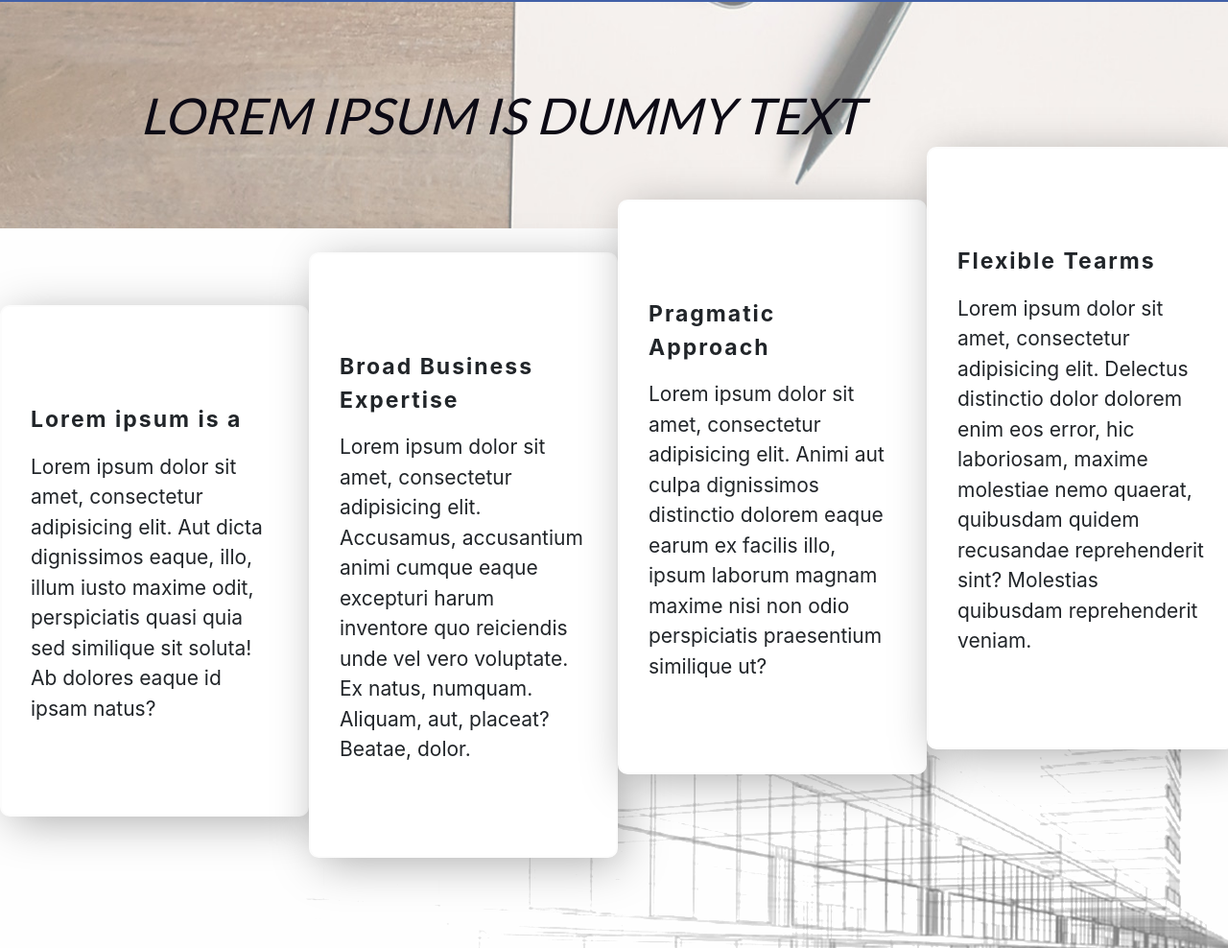
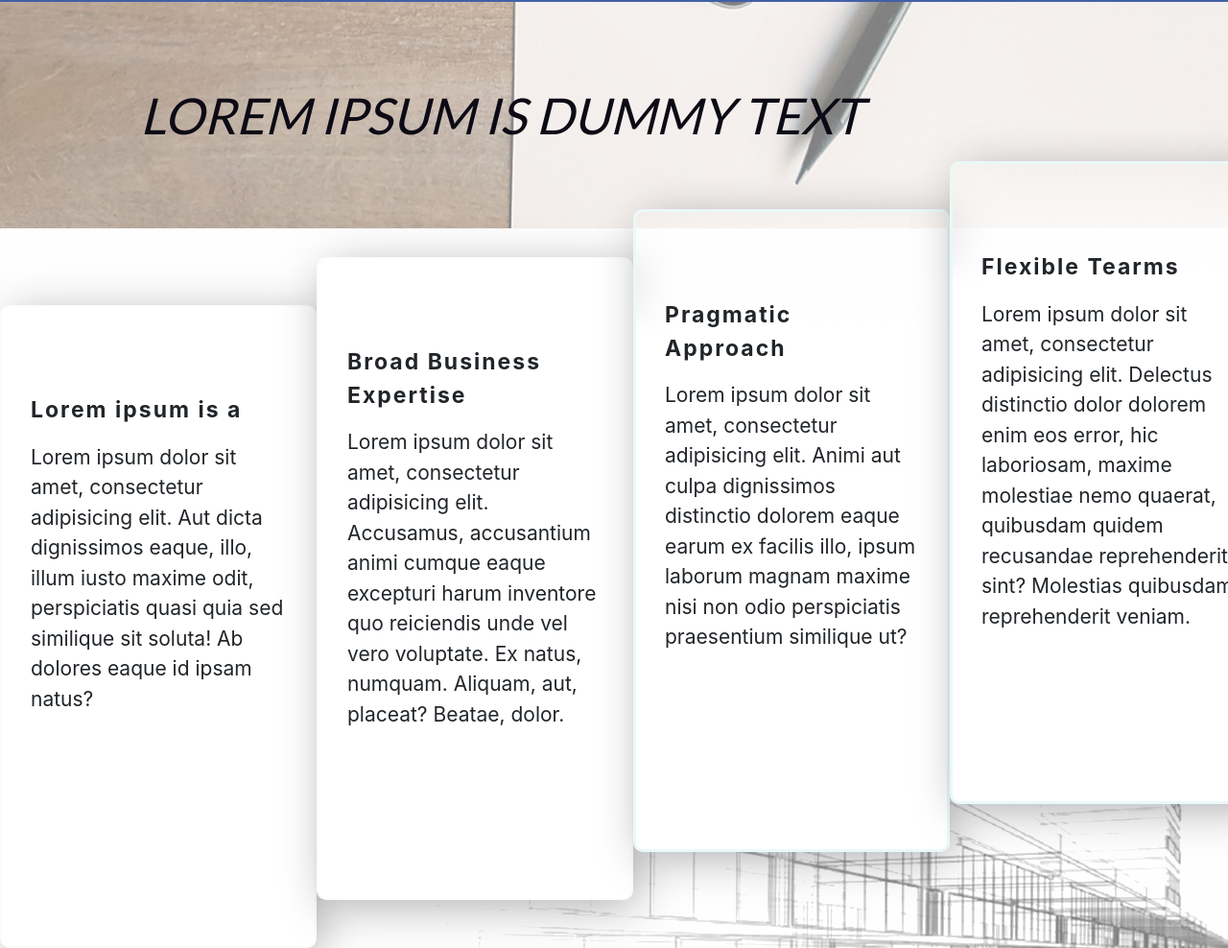
Before and after one commit to PawelSzy/clean-traning, a website: page index.html in a window 1280 px wide. Shown: the part 944-1932 px from the top of the page at 96% size. Drawn offline with nearby package versions, Linux system fonts and the light colour scheme.

Commit message:
Add transparency at the top of boxes

```diff
--- a/index.html
+++ b/index.html
@@ -93,12 +93,12 @@
                 <div class="boxes__box__content">Lorem ipsum dolor sit amet, consectetur adipisicing elit. Accusamus, accusantium animi cumque eaque excepturi harum inventore quo reiciendis unde vel vero voluptate. Ex natus, numquam. Aliquam, aut, placeat? Beatae, dolor.</div>
             </div>
 
-            <div class="boxes__box">
-                <div class="boxes__box__header">Pragmatic Approach</div>
+            <div class="boxes__box boxes__box--transparent-top">
+                <div class="boxes__box__header ">Pragmatic Approach</div>
                 <div class="boxes__box__content">Lorem ipsum dolor sit amet, consectetur adipisicing elit. Animi aut culpa dignissimos distinctio dolorem eaque earum ex facilis illo, ipsum laborum magnam maxime nisi non odio perspiciatis praesentium similique ut?</div>
             </div>
 
-            <div class="boxes__box">
+            <div class="boxes__box boxes__box--transparent-top">
                 <div class="boxes__box__header">Flexible Tearms</div>
                 <div class="boxes__box__content">Lorem ipsum dolor sit amet, consectetur adipisicing elit. Delectus distinctio dolor dolorem enim eos error, hic laboriosam, maxime molestiae nemo quaerat, quibusdam quidem recusandae reprehenderit sint? Molestias quibusdam reprehenderit veniam.</div>
             </div>
--- a/sass/_boxes.scss
+++ b/sass/_boxes.scss
@@ -6,25 +6,26 @@
   flex-direction: row;
   flex-wrap: wrap;
   padding-top: 80px;
+  align-items: stretch;
   &__box {
     width: 322px;
-    padding: 100px 30px 95px;
+    padding: 90px 30px 95px;
     border: 2px solid;
     border-color: #fcfcfc;
     border-radius: 10px;
-    height: min-content;
     min-height: 516px;
     box-shadow: 7px 8px 48px -4px rgba(0,0,0,0.34);
     background-color: rgb(255,255,255);
     position: relative;
+    flex-grow: 1;
      &:nth-child(2) {
-      top: -55px;
+      top: -50px;
     }
      &:nth-child(3) {
-      top: -110px;
+      top: -100px;
     }
      &:nth-child(4) {
-      top: -165px;
+      top: -150px;
     }
    &__header {
       font-size: 23px;
@@ -35,5 +36,13 @@
     &__content {
       font-size: 21px;
     }
+    &--transparent-top {
+      border: 3px solid #ebf8f9;
+      position: relative;
+      z-index: 99;
+      background: none;
+      /* background-image: linear-gradient(rgba(0,0,0,0), red); */
+      background-image: linear-gradient(to bottom, rgba(255, 255, 255, 0) 0%, white 19%);
+    }
   }
 }
```
Also changed, not shown: css/main.css, 1 other file.
